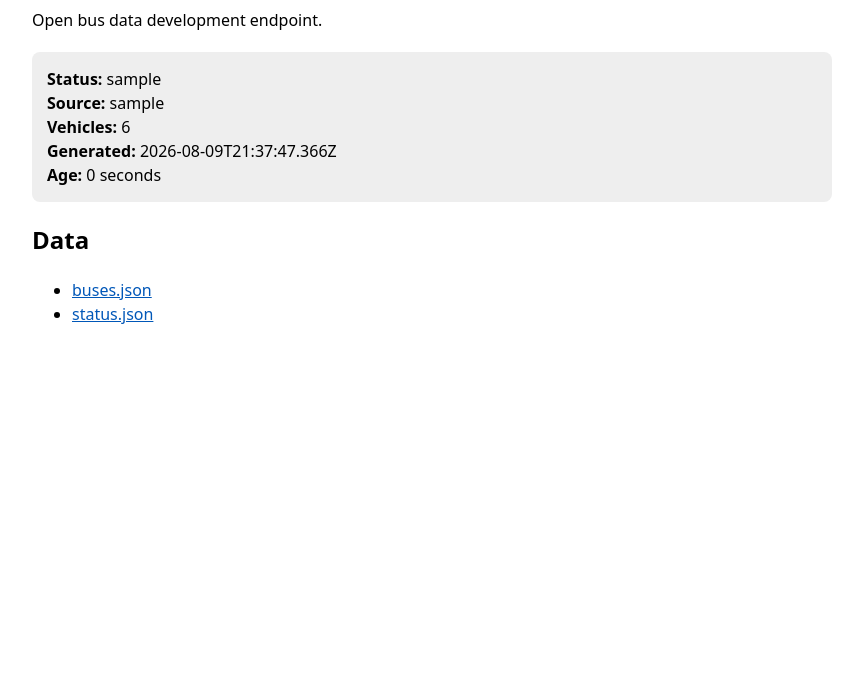
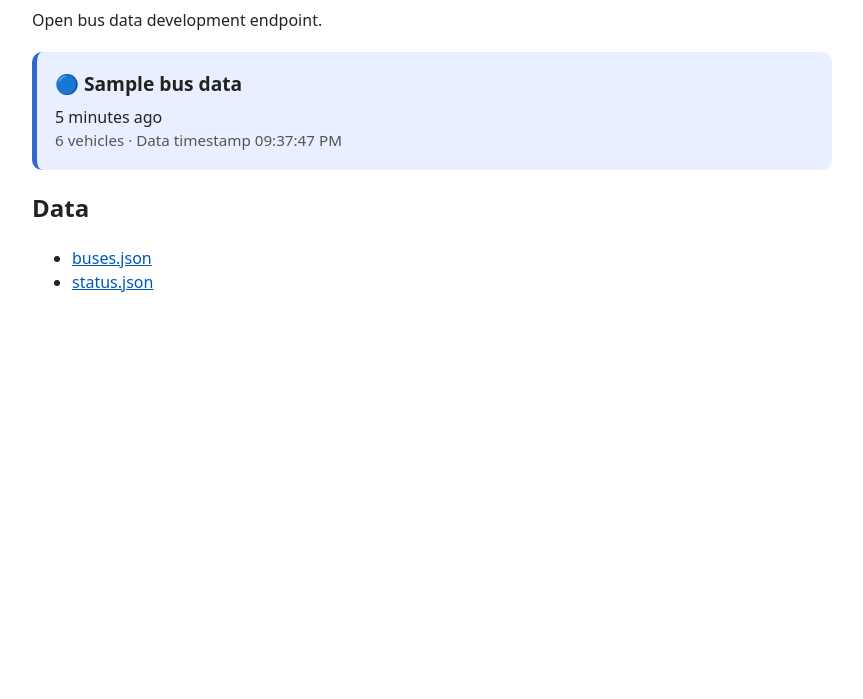
Before and after one commit to transportforsomerset/BODS, a website: page docs/index.html in a window 1280 px wide. Shown: the part 101-800 px from the top of the page, without its empty margins (208-1071 px from the left). Drawn offline with Linux system fonts and the light colour scheme.

Commit message:
Update index.html

```diff
--- a/docs/index.html
+++ b/docs/index.html
@@ -3,6 +3,7 @@
 <head>
   <meta charset="UTF-8">
   <meta name="viewport" content="width=device-width, initial-scale=1.0">
+
   <title>Transport for Somerset – Open Bus Data</title>
 
   <style>
@@ -12,13 +13,45 @@
       margin: 40px auto;
       padding: 0 20px;
       line-height: 1.5;
+      color: #222;
     }
 
     .status {
-      padding: 15px;
-      border-radius: 8px;
+      padding: 18px;
+      border-radius: 10px;
+      margin: 20px 0;
       background: #eee;
-      margin: 20px 0;
+    }
+
+    .status.sample {
+      background: #e8f0ff;
+      border-left: 5px solid #3366cc;
+    }
+
+    .status.live {
+      background: #e8f7e8;
+      border-left: 5px solid #16833a;
+    }
+
+    .status.backup {
+      background: #fff4d6;
+      border-left: 5px solid #d18b00;
+    }
+
+    .status.stale {
+      background: #ffe1e1;
+      border-left: 5px solid #c62828;
+    }
+
+    .status-title {
+      font-size: 1.2rem;
+      font-weight: 700;
+      margin-bottom: 6px;
+    }
+
+    .status-details {
+      color: #555;
+      font-size: 0.95rem;
     }
 
     a {
@@ -28,6 +61,7 @@
 </head>
 
 <body>
+
   <h1>Transport for Somerset</h1>
 
   <p>
@@ -46,21 +80,118 @@
   </ul>
 
   <script>
-    fetch("status.json")
-      .then(response => response.json())
-      .then(status => {
-        document.getElementById("status").innerHTML = `
-          <strong>Status:</strong> ${status.status}<br>
-          <strong>Source:</strong> ${status.source}<br>
-          <strong>Vehicles:</strong> ${status.vehicle_count}<br>
-          <strong>Generated:</strong> ${status.generated_at}<br>
-          <strong>Age:</strong> ${status.data_age_seconds} seconds
+    function formatAge(seconds) {
+      if (seconds < 10) {
+        return "just now";
+      }
+
+      if (seconds < 60) {
+        return `${seconds} seconds ago`;
+      }
+
+      const minutes = Math.floor(seconds / 60);
+
+      if (minutes < 60) {
+        return `${minutes} minute${minutes === 1 ? "" : "s"} ago`;
+      }
+
+      const hours = Math.floor(minutes / 60);
+
+      if (hours < 24) {
+        return `${hours} hour${hours === 1 ? "" : "s"} ago`;
+      }
+
+      const days = Math.floor(hours / 24);
+
+      return `${days} day${days === 1 ? "" : "s"} ago`;
+    }
+
+    function formatLocalTime(timestamp) {
+      return new Date(timestamp).toLocaleTimeString([], {
+        hour: "2-digit",
+        minute: "2-digit",
+        second: "2-digit"
+      });
+    }
+
+    function getStatusTitle(status) {
+      switch (status) {
+        case "live":
+          return "🟢 Live bus data";
+
+        case "backup":
+          return "🟠 Backup bus data";
+
+        case "stale":
+          return "🔴 Stale bus data";
+
+        case "sample":
+          return "🔵 Sample bus data";
+
+        default:
+          return "Bus data";
+      }
+    }
+
+    async function loadStatus() {
+      const element = document.getElementById("status");
+
+      try {
+        const response = await fetch(
+          `status.json?cacheBust=${Date.now()}`,
+          {
+            cache: "no-store"
+          }
+        );
+
+        if (!response.ok) {
+          throw new Error(`HTTP ${response.status}`);
+        }
+
+        const status = await response.json();
+
+        const generatedTime = new Date(status.generated_at);
+        const ageSeconds = Math.max(
+          0,
+          Math.floor((Date.now() - generatedTime.getTime()) / 1000)
+        );
+
+        element.className = `status ${status.status}`;
+
+        element.innerHTML = `
+          <div class="status-title">
+            ${getStatusTitle(status.status)}
+          </div>
+
+          <div>
+            ${formatAge(ageSeconds)}
+          </div>
+
+          <div class="status-details">
+            ${status.vehicle_count} vehicles ·
+            Data timestamp ${formatLocalTime(status.generated_at)}
+          </div>
         `;
-      })
-      .catch(() => {
-        document.getElementById("status").textContent =
-          "Unable to retrieve bus data status.";
-      });
+
+      } catch (error) {
+        console.error(error);
+
+        element.className = "status stale";
+
+        element.innerHTML = `
+          <div class="status-title">
+            🔴 Data unavailable
+          </div>
+
+          <div>
+            Unable to retrieve the bus data status.
+          </div>
+        `;
+      }
+    }
+
+    loadStatus();
   </script>
+
 </body>
 </html>
```
